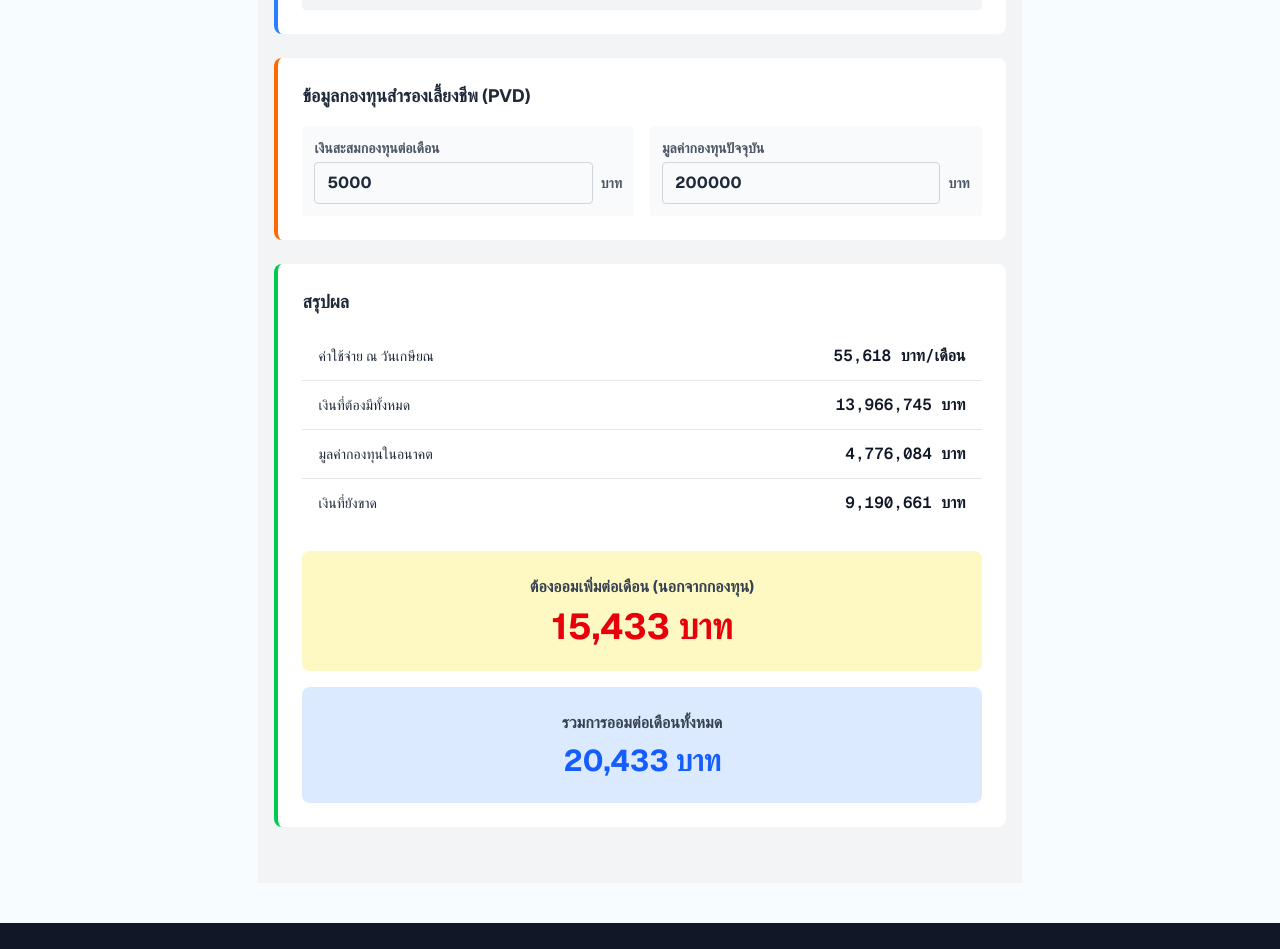
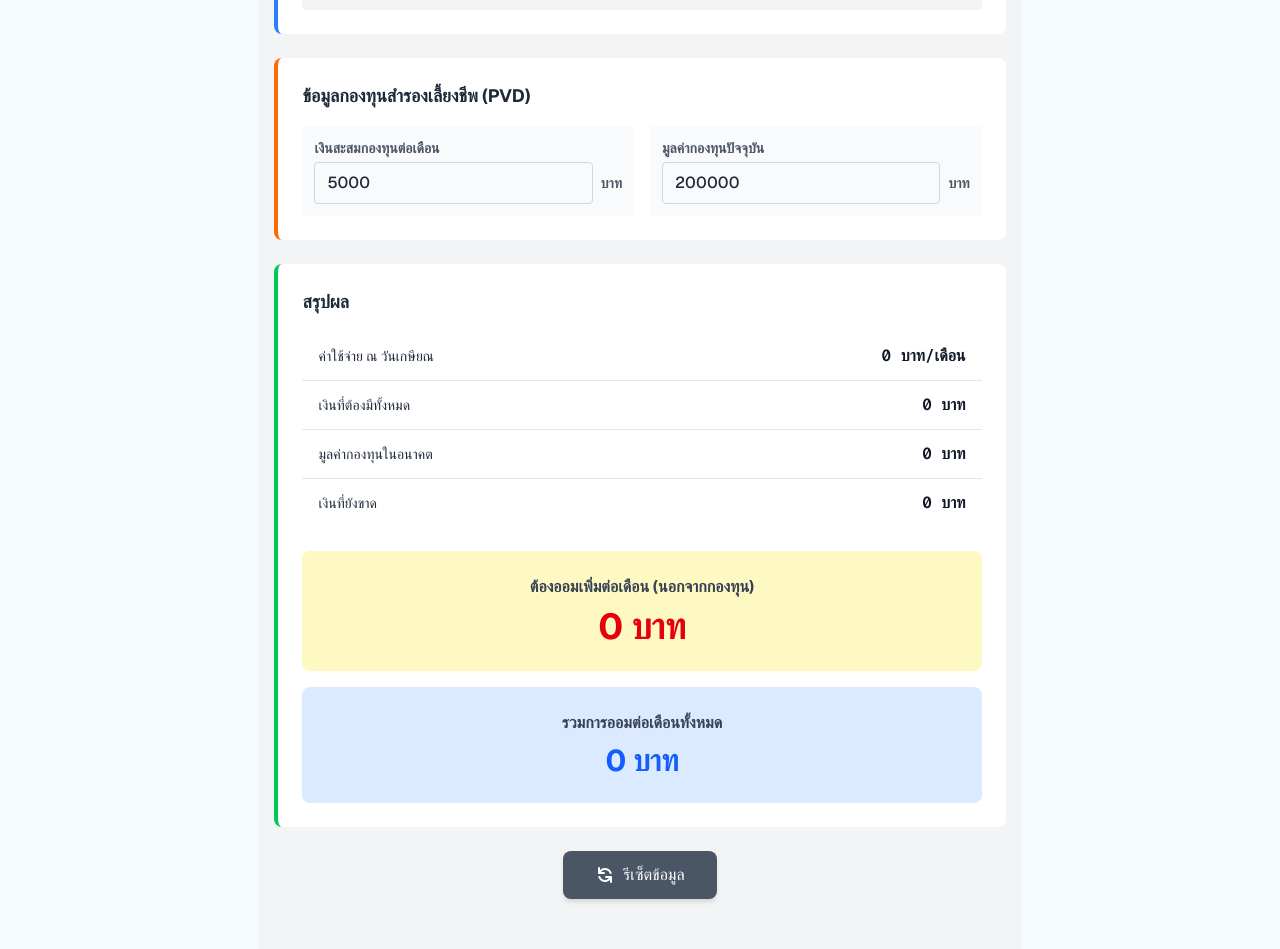
Before and after one commit to Games437/FiscalForce, a Next.js app: page /Components/retirement in a window 1280 px wide. Shown: the part 980-1929 px from the top of the page. Built offline with nearby package versions, Linux system fonts and the light colour scheme.

Commit message:
FiscalForce-v0.6

```diff
--- a/package.json
+++ b/package.json
@@ -11,8 +11,8 @@
   "dependencies": {
     "chart.js": "^4.5.0",
     "next": "15.5.4",
-    "react": "19.1.0",
-    "react-dom": "19.1.0",
+    "react": "^19.1.0",
+    "react-dom": "^19.1.0",
     "recharts": "^3.2.1"
   },
   "devDependencies": {
--- a/src/app/Components/retirement/page.tsx
+++ b/src/app/Components/retirement/page.tsx
@@ -2,8 +2,16 @@
 
 import React, { useState, useMemo, useCallback, memo } from 'react';
 
-// ✅ ย้าย InputField ออกมานอก RetirementPlan
+// ✅ InputField แก้ให้ไม่ขยับ layout ตอนพิมพ์
 const InputField = memo(({ label, keyName, suffix = "", value, onChange }: any) => {
+  const handleInput = (e: React.ChangeEvent<HTMLInputElement>) => {
+    const val = e.target.value;
+    // อนุญาตให้พิมพ์ได้เฉพาะตัวเลข จุด ทศนิยม
+    if (/^-?\d*\.?\d*$/.test(val) || val === "") {
+      onChange(keyName, val);
+    }
+  };
+
   return (
     <div className="bg-gray-50 p-3 rounded">
       <label className="text-sm text-gray-600 block mb-1">{label}</label>
@@ -12,12 +20,14 @@ const InputField = memo(({ label, keyName, suffix = "", value, onChange }: any)
           type="text"
           inputMode="decimal"
           value={value}
-          onChange={(e) => onChange(keyName, e.target.value)}
-          className="w-full px-3 py-2 border border-gray-300 rounded
+          onChange={handleInput}
+          className="flex-1 min-w-0 w-full px-3 py-2 border border-gray-300 rounded
                      focus:outline-none focus:ring-2 focus:ring-blue-500
-                     font-bold text-gray-800"
+                     text-gray-800 font-medium"
         />
-        {suffix && <span className="text-sm text-gray-600 whitespace-nowrap">{suffix}</span>}
+        {suffix && (
+          <span className="text-sm text-gray-600 whitespace-nowrap">{suffix}</span>
+        )}
       </div>
     </div>
   );
@@ -25,24 +35,33 @@ const InputField = memo(({ label, keyName, suffix = "", value, onChange }: any)
 InputField.displayName = "InputField";
 
 export default function RetirementPlan() {
-  const [inputs, setInputs] = useState({
-    currentAge: "35",
-    retireAge: "60",
-    lifeExpectancy: "85",
-    currentExpense: "30000",
+  const defaultInputs = {
+    currentAge: "0",
+    retireAge: "0",
+    lifeExpectancy: "0",
+    currentExpense: "0",
     inflationRate: "2.5",
     salaryGrowth: "3.0",
     returnAfterRetire: "4.0",
     pvdReturn: "5.0",
     pvdMonthly: "5000",
     pvdCurrent: "200000",
-  });
+  };
+
+  const [inputs, setInputs] = useState(defaultInputs);
 
   const handleChange = useCallback((key: string, value: string) => {
     setInputs(prev => ({ ...prev, [key]: value }));
   }, []);
 
-  const toNumber = (v: string) => parseFloat(v) || 0;
+  const handleReset = useCallback(() => {
+    setInputs(defaultInputs);
+  }, []);
+
+  const toNumber = (v: string) => {
+    const num = parseFloat(v);
+    return isNaN(num) ? 0 : num;
+  };
 
   const results = useMemo(() => {
     const currentAge = toNumber(inputs.currentAge);
@@ -55,6 +74,20 @@ export default function RetirementPlan() {
     const pvdReturn = toNumber(inputs.pvdReturn);
     const pvdMonthly = toNumber(inputs.pvdMonthly);
     const pvdCurrent = toNumber(inputs.pvdCurrent);
+
+    if (!retireAge || !lifeExpectancy || !currentExpense) {
+      return {
+        yearsToRetire: 0,
+        yearsAfterRetire: 0,
+        futureExpense: 0,
+        realRate: 0,
+        totalNeeded: 0,
+        totalPVD: 0,
+        shortage: 0,
+        additionalSavings: 0,
+        totalMonthlySavings: 0,
+      };
+    }
 
     const yearsToRetire = retireAge - currentAge;
     const yearsAfterRetire = lifeExpectancy - retireAge;
@@ -75,7 +108,10 @@ export default function RetirementPlan() {
     if (Math.abs(rMonthly - gMonthly) < 0.0001) {
       pvdMonthlySavings = pvdMonthly * monthsToRetire * Math.pow(1 + rMonthly, monthsToRetire);
     } else {
-      const factor = (Math.pow(1 + rMonthly, monthsToRetire) - Math.pow(1 + gMonthly, monthsToRetire)) / (rMonthly - gMonthly);
+      const factor =
+        (Math.pow(1 + rMonthly, monthsToRetire) -
+          Math.pow(1 + gMonthly, monthsToRetire)) /
+        (rMonthly - gMonthly);
       pvdMonthlySavings = pvdMonthly * factor;
     }
 
@@ -98,7 +134,7 @@ export default function RetirementPlan() {
   }, [inputs]);
 
   const formatNumber = (num: number) =>
-    new Intl.NumberFormat('th-TH', { maximumFractionDigits: 0 }).format(num);
+    new Intl.NumberFormat("th-TH", { maximumFractionDigits: 0 }).format(num);
 
   return (
     <div className="min-h-screen bg-gray-100 py-8 px-4">
@@ -110,7 +146,7 @@ export default function RetirementPlan() {
         {/* ข้อมูลพื้นฐาน */}
         <div className="bg-white rounded-lg p-6 mb-6 border-l-4 border-blue-500">
           <h2 className="text-lg font-bold text-gray-800 mb-4">ข้อมูลพื้นฐาน</h2>
-          <div className="grid grid-cols-1 md:grid-cols-2 gap-4">
+          <div className="grid grid-cols-1 md:grid-cols-2 gap-4 items-start">
             <InputField label="อายุปัจจุบัน" keyName="currentAge" value={inputs.currentAge} onChange={handleChange} suffix="ปี" />
             <InputField label="อายุเกษียณ" keyName="retireAge" value={inputs.retireAge} onChange={handleChange} suffix="ปี" />
             <InputField label="อายุขัย" keyName="lifeExpectancy" value={inputs.lifeExpectancy} onChange={handleChange} suffix="ปี" />
@@ -129,7 +165,7 @@ export default function RetirementPlan() {
         {/* อัตราต่างๆ */}
         <div className="bg-white rounded-lg p-6 mb-6 border-l-4 border-blue-500">
           <h2 className="text-lg font-bold text-gray-800 mb-4">อัตราต่างๆ</h2>
-          <div className="grid grid-cols-1 md:grid-cols-2 gap-4">
+          <div className="grid grid-cols-1 md:grid-cols-2 gap-4 items-start">
             <InputField label="อัตราเงินเฟ้อ" keyName="inflationRate" value={inputs.inflationRate} onChange={handleChange} suffix="%" />
             <InputField label="การเพิ่มเงินเดือน" keyName="salaryGrowth" value={inputs.salaryGrowth} onChange={handleChange} suffix="%" />
             <InputField label="ผลตอบแทนหลังเกษียณ" keyName="returnAfterRetire" value={inputs.returnAfterRetire} onChange={handleChange} suffix="%" />
@@ -144,7 +180,7 @@ export default function RetirementPlan() {
         {/* PVD */}
         <div className="bg-white rounded-lg p-6 mb-6 border-l-4 border-orange-500">
           <h2 className="text-lg font-bold text-gray-800 mb-4">ข้อมูลกองทุนสำรองเลี้ยงชีพ (PVD)</h2>
-          <div className="grid grid-cols-1 md:grid-cols-2 gap-4">
+          <div className="grid grid-cols-1 md:grid-cols-2 gap-4 items-start">
             <InputField label="เงินสะสมกองทุนต่อเดือน" keyName="pvdMonthly" value={inputs.pvdMonthly} onChange={handleChange} suffix="บาท" />
             <InputField label="มูลค่ากองทุนปัจจุบัน" keyName="pvdCurrent" value={inputs.pvdCurrent} onChange={handleChange} suffix="บาท" />
           </div>
@@ -172,6 +208,20 @@ export default function RetirementPlan() {
             <div className="text-3xl font-bold text-blue-600">{formatNumber(results.totalMonthlySavings)} บาท</div>
           </div>
         </div>
+
+        {/* ปุ่มรีเซ็ต */}
+        <div className="flex justify-center pb-8">
+          <button
+            onClick={handleReset}
+            className="px-8 py-3 bg-gray-600 hover:bg-gray-700 text-white font-medium rounded-lg
+                       transition-colors duration-200 flex items-center gap-2 shadow-md"
+          >
+            <svg xmlns="http://www.w3.org/2000/svg" className="h-5 w-5" viewBox="0 0 20 20" fill="currentColor">
+              <path fillRule="evenodd" d="M4 2a1 1 0 011 1v2.101a7.002 7.002 0 0111.601 2.566 1 1 0 11-1.885.666A5.002 5.002 0 005.999 7H9a1 1 0 010 2H4a1 1 0 01-1-1V3a1 1 0 011-1zm.008 9.057a1 1 0 011.276.61A5.002 5.002 0 0014.001 13H11a1 1 0 110-2h5a1 1 0 011 1v5a1 1 0 11-2 0v-2.101a7.002 7.002 0 01-11.601-2.566 1 1 0 01.61-1.276z" clipRule="evenodd" />
+            </svg>
+            รีเซ็ตข้อมูล
+          </button>
+        </div>
       </div>
     </div>
   );
--- a/src/app/page.tsx
+++ b/src/app/page.tsx
@@ -24,6 +24,11 @@ export default function MyTaxPage() {
           <div className="flex flex-col sm:flex-row justify-center gap-4">
       <Link
   href="#Feature"
+  onClick={(e) => {
+    e.preventDefault();
+    const element = document.getElementById("Feature");
+    element?.scrollIntoView({ behavior: "smooth" });
+  }}
   className="bg-white hover:bg-black hover:text-white text-black font-semibold py-3 px-8 rounded-full transition"
 >
   เริ่มคำนวณเลย
@@ -103,6 +108,11 @@ export default function MyTaxPage() {
     </p>
     <Link
   href="#Feature"
+  onClick={(e) => {
+    e.preventDefault();
+    const element = document.getElementById("Feature");
+    element?.scrollIntoView({ behavior: "smooth" });
+  }}
   className="bg-white hover:bg-black hover:text-white text-black font-semibold py-3 px-8 rounded-full transition"
 >
   เริ่มต้นวางแผนการเงิน
```
Also changed, not shown: src/app/Components/test.tsx (deleted), 1 other file (tests, documents, lock files or other folders). Lines whose indentation alone changed are shown as unchanged.
